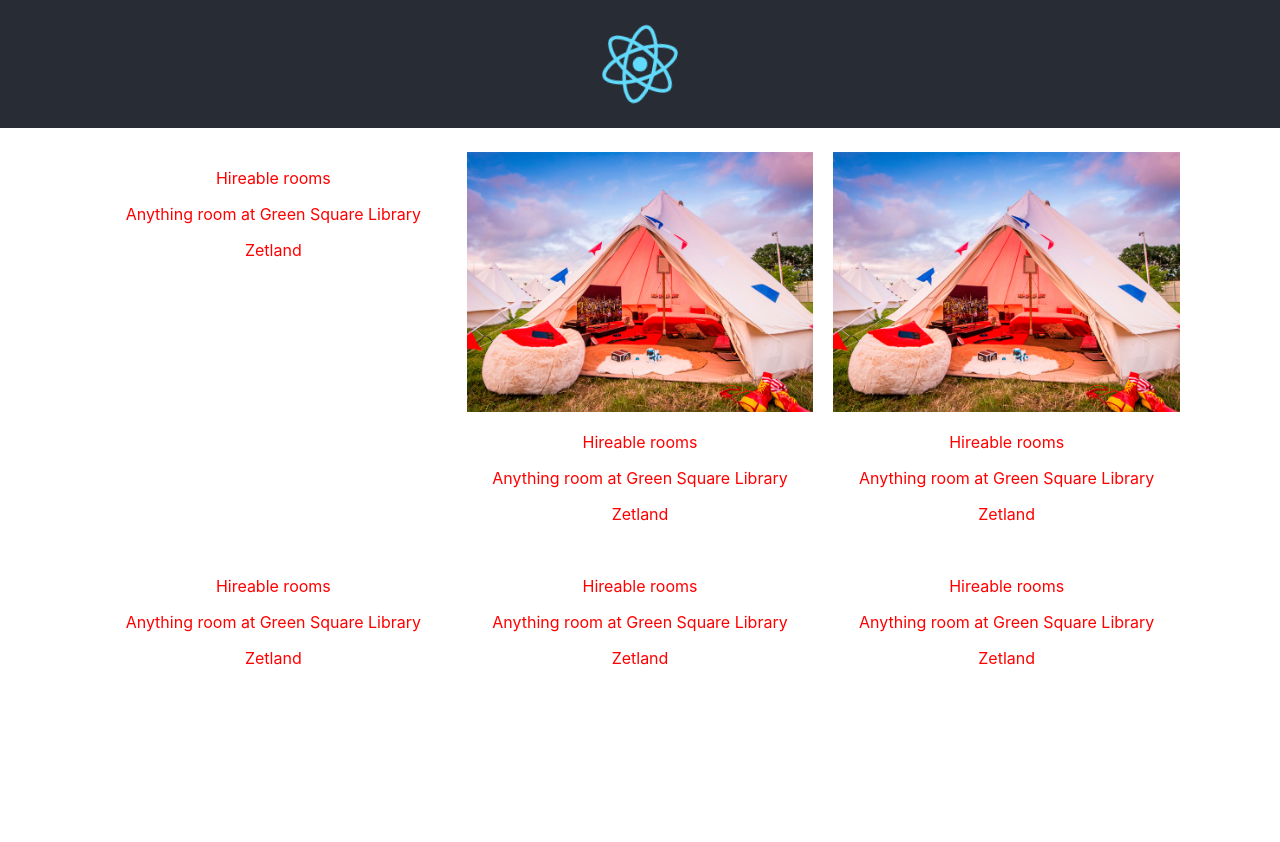
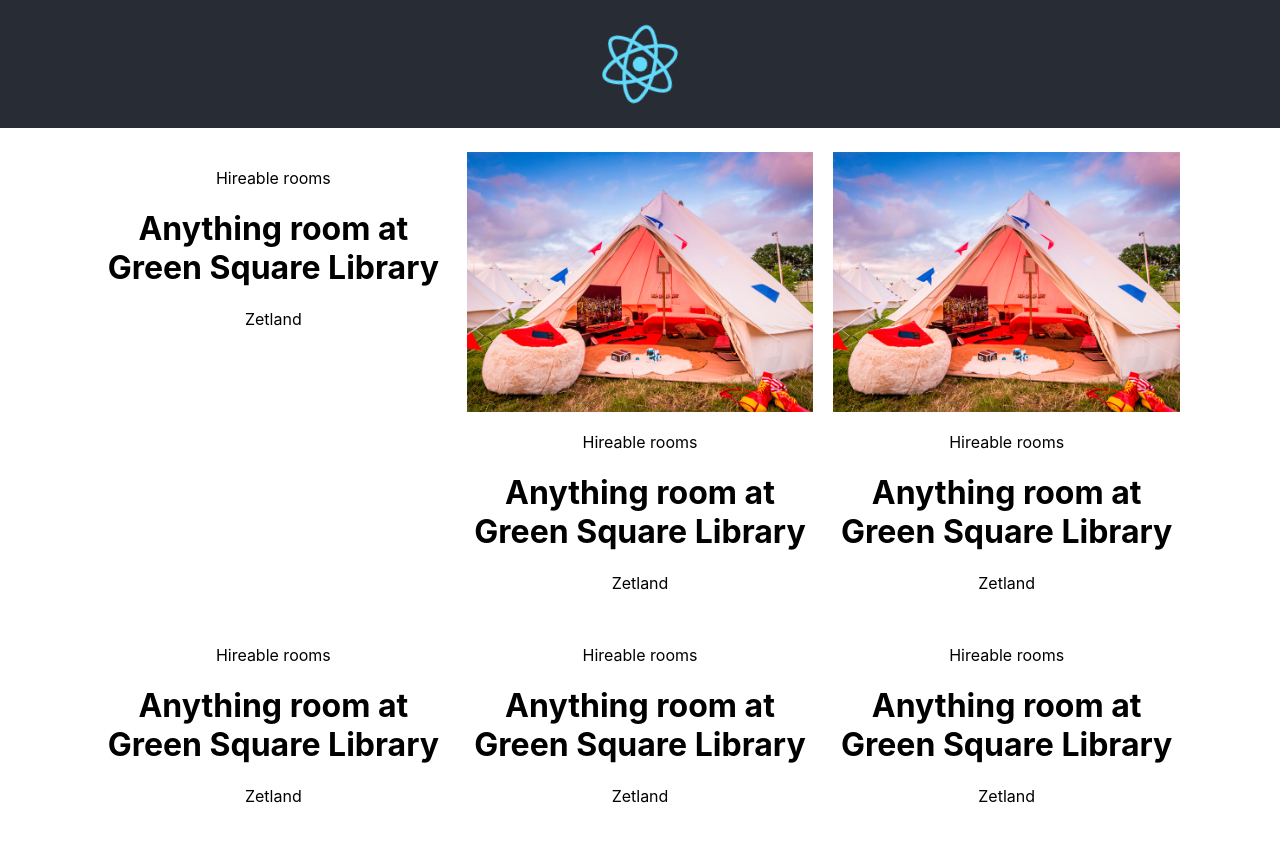
Before and after one commit to asarwar89/Responsive-Grid, a React (Create React App) app: page / in a window 1280 px wide. Shown: the top 842 px of the page. Built offline with nearby package versions, Linux system fonts and the light colour scheme.

Commit message:
Updated Card markup

```diff
--- a/src/Card/Card.js
+++ b/src/Card/Card.js
@@ -10,11 +10,15 @@ const Card = ({
   return (
     <div className={styles.Card}>
 
-      {image && <img src={image} alt={heading} />}
+      {image && <img className={styles.Banner} src={image} alt={heading} />}
 
-      <p>{category}</p>
-      <p>{heading}</p>
-      <p>{location}</p>
+      <div className={styles.Contents}>
+
+        <p className={styles.Category}>{category}</p>
+        <h1 className={styles.Heading}>{heading}</h1>
+        <p className={styles.Location}>{location}</p>
+
+      </div>
 
     </div>
   );
--- a/src/Card/Card.module.css
+++ b/src/Card/Card.module.css
@@ -1,3 +1,23 @@
 .Card {
-  color: red;
+  color: #000;
 }
+
+.Banner {
+  color: #000;
+}
+
+.Contents {
+  color: #000;
+}
+
+.Category {
+  color: #000;
+}
+
+.Heading {
+  color: #000;
+}
+
+.Location {
+  color: #000;
+}
```
